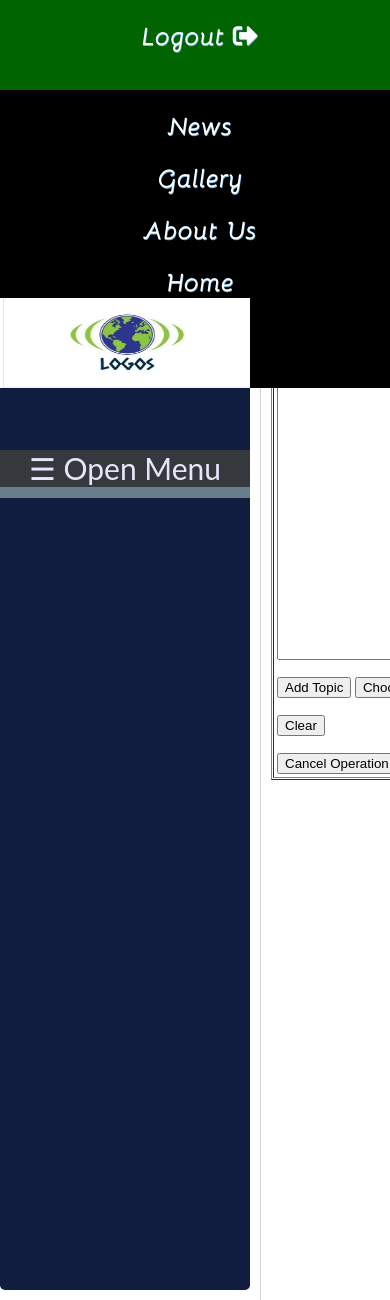
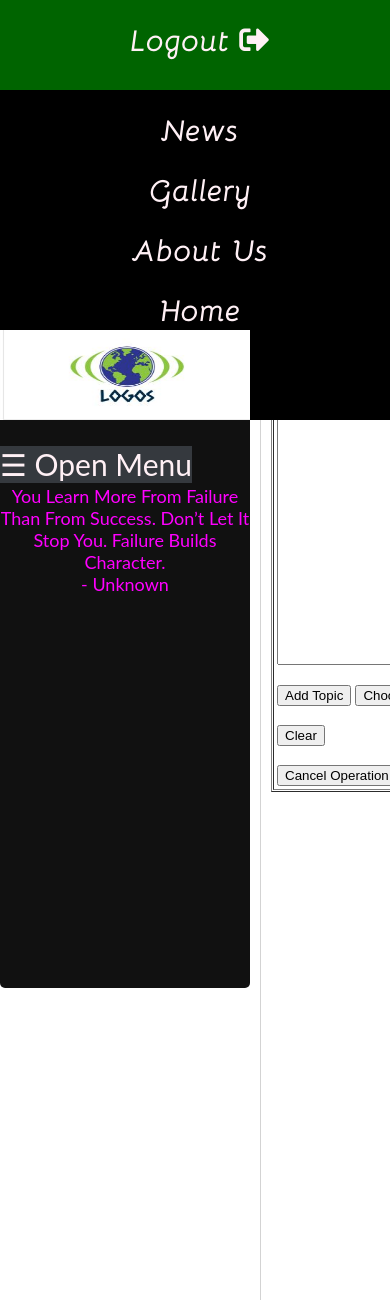
Before and after one commit to mmcclean1/TeamProject, a PHP site: page /test15/createTopic.php in a window 390 px wide; the page is wider, and only the part inside the window is pictured. Shown: the top 1300 px of that part. Run offline with PHP 8.4, Linux system fonts and the light colour scheme; a user stored in the database is signed in; data comes from the database, SQL or seed files in the repository; some libraries are stand-ins or nearby versions.

Commit message:
Add files via upload

```diff
--- a/TeamProject/assets/css/style.css
+++ b/TeamProject/assets/css/style.css
@@ -46,9 +46,12 @@ overflow: hidden;
 
 }
 /*TOP BAR NAVIVATION*/
+
+
+
 .menu li a{
 	display: block;
-	color: white;
+	color:  lavenderblush;
 	text-align: center;
 	padding: 8px 8px;
 	text-decoration: none;
@@ -74,11 +77,13 @@ height: 100%;
 .logo a{
 	font-family: 'Bellota-BoldItalic', sans-serif;
 	margin-left: 10px;
-	font-size: 25;
+	font-size: 30px;
 	position: relative;
 	top: 9px;
+	/*
 	text-shadow: #73B6E2 0.5px 0.5px 0px;
 	color: lavender;
+	*/
 }
 
 /*STYLE THE WRAPPER OF PAGE*/
@@ -94,20 +99,37 @@ height: 100%;
 /*GALLERY STYLING
 */
 #color1{
-	width: auto;
 	height:auto;
-	background-color: skyblue;
+	background-color: #c39ed2;
+	/*	background-color: mediumslateblue;*/
+	/*	background-color: skyblue;*/
+	margin-left: -11px;
+	margin-right: -12px;
+	color: black;
+
+}
+
+#color2{
+
+
+	height:auto;
+	background-color: #c39ed2;
+	/*	background-color: mediumslateblue;*/
+	/*	background-color: skyblue;*/
+	margin-left: -11px;
+	margin-right: -12px;
+
 	color: black;
 
 }
 
 #color{
-	width: 100%;
+	width: 112%;
 }
 
 .paragraph{
 	width: auto;
-	margin-left: 300px;
+	margin-left: 150px;
 	margin-right: 300px;
 	font-weight: 900;
 	padding: 20px;
@@ -116,13 +138,23 @@ height: 100%;
 }
 
 #team img{
-Width: 100%;
-height: auto;
+	Width: 100%;
+	height: auto;
 
 }
+
+/*CREATE STYLE INLINE STYLE TAGS TO TEST CSS*/
+#galleryCon{
+	display:inline-block;
+	position: absolute;
+	left:270px;
+	bottom:330px;
+}
+
 #gallery {
 	position: absolute;
 	clear: both;
+
 
 }
 #gallery ul {
@@ -158,7 +190,6 @@ height: auto;
 	top: 10px;
 	left: 850px;
 	text-align: center;
-
 }
 
 /*CONTACT INFORMATIONS*/
@@ -168,55 +199,10 @@ height: auto;
 	font-size: 14px;
 	width: 400px;
 	font-weight: bolder;
-	 text-align: justify;
+	text-align: justify;
 
 }
 
-@media only screen and (max-width: 1024px) {
-body { margin: 0; }
-
-#content {
-	width: auto;
-	padding: 5px;
-}
-#container {width: auto; margin: 0;}
-
-#color{
-	width: 100%;
-	height:auto;
-
-}
-
-.paragraph{
-	text-align: left;
-	width: 100%;
-	height:auto;
-	margin: 0;
-	padding: 0;
-
-}
-
-.left {
-
-	float: none;
-	width: 100%;
-}
-
-
-#gallery{
-	display: inline;
-	height: auto;
-	width: auto;
-
-}
-.team{
-	width: 100%;
-	height:auto;
-
-}
-
-
-}
 #container #content #contact p {
 	text-align: left;
 }
@@ -247,22 +233,42 @@ select.courseNo{
 	text-decoration: none;
 }
 
+/*QUOTES SIDEBAR*/
+#quotes,p{
+	margin-top: 60%;
+	text-align: center;
+	font-size: 18px;
+	text-decoration: none;
+}
+
+
+/* The left sidebar */
+#openNav{
+
+	background-color: #35393e;
+	text-align: center;
+	color:  lavenderblush;
+}
+
 /*/SIDEBAR ATTRIBUTES*/
 .sidbar_left {
 	top: -10px;
 	width: 35%;
 	max-width: 250px;
 	min-width: 250px;
-	min-height: 1200px;
-
 	float: left;
-	position: relative;
 	background-color: #111d3e;
-	/*	border-right: 10px solid #83D6FE;*/
-	/*	color: #CBEAF8;*/
 	margin-right: 20px;
 	border-bottom-right-radius: 5px;
 	border-bottom-left-radius: 5px;
+	height: 100%;
+	position: fixed;
+	z-index: 1;
+	top: 10%;
+	left: 0;
+	background-color: #111;
+	overflow-x: hidden;
+	padding-top: 60px;
 }
 
 /*INDEX MAIN CONTENT AREA*/
@@ -307,14 +313,6 @@ select.courseNo{
 /*BOOOTTSTRAPPP EXAMPLEEEEEE  SIDDEBBARRRR ****************************/
 /* The main content */
 
-/* The left sidebar */
-#openNav{
-
-	background-color: #35393e;
-	text-align: center;
-	color:  lavender;
-}
-
 .sidebar-left .sidebar-links {
 	margin: 20px auto;
 }
@@ -330,7 +328,7 @@ select.courseNo{
 	font-weight: bold;
 	border-left-width: 6px;
 	border-left-style: solid;
-/*	TEXT ADDED IN TO CENTER ICONS*/
+	/*	TEXT ADDED IN TO CENTER ICONS*/
 	display: flex;
 	color:  lavender;
 	flex-direction: column;
@@ -379,9 +377,6 @@ select.courseNo{
 	color: #86be2e;
 }
 
-
-
-
 /*	Removing margins and paddings from the body, so that
 the sidebar takes the full height of the page */
 
@@ -423,15 +418,6 @@ body {
 	margin: 4px 2px;
 	cursor: pointer;
 }
-
-/*QUOTES SIDEBAR*/
-#quotes,p{
-	margin-top: 15%;
-	text-align: center;
-	font-size: 16px;
-	text-decoration: none;
-}
-
 
 /*SETTINGS PAGE*/
 #settings_input {
@@ -497,14 +483,13 @@ footer{
 /**NOTES:::<p style="clear:both"><br>Remember to clear floats after, or else will this p element also float next to the buttons.</p>**/
 /*****************************SIDE PANEL ICONS**************************************************
 *CHANGE VALUES HERE FOR THE WIDTH AND HEIGHT OF TILES*/
-
+/*USE THE CONTAINER TO PUT BORDER LINE UNDER OPEN */
 #container {
-	top:30%;
-	height:4%;
+	top:40%;
+	height 8%;
 	width: 100%;
 	margin:auto;
 	position: absolute;
-	background:#687F8B;
 
 }
 
@@ -657,20 +642,51 @@ footer{
 	.sidenav a {font-size: 18px;}
 }
 
+/*MEDIA QUERIES FOR GALLERY*/
+@media only screen and (max-width: 1024px) {
+	body { margin: 0; }
+
+	#content {
+		width: auto;
+		padding: 5px;
+	}
+	#container {width: auto; margin: 0;}
+
+	#color{
+		width: 100%;
+		height:auto;
+	}
+
+	.paragraph{
+		text-align: left;
+		width: 100%;
+		height:auto;
+		margin: 0;
+		padding: 0;
+
+	}
+
+	.left {
+
+		float: none;
+		width: 100%;
+	}
 
 
+	#gallery{
+		display: inline;
+		height: auto;
+		width: auto;
+
+	}
+	.team{
+		width: 100%;
+		height:auto;
+
+	}
 
 
-
-
-/*PUT THE NAME OF YOUR PAGE HERE WITH STYLE LABELLING*/
-
-/*RESPONSIVE CODE GOES HERE********************************************************************/
-/*JOHN LEE HEANEY*/
-
-/*FONTAWESON ICONS*/
-/* Making the sidebar responsive */
-
+}
 
 /*HEADER MENU AND ICON*/
 @media screen and (max-width: 600px) {
@@ -679,28 +695,5 @@ footer{
 	}
 }
 
-/*ADJUST SETTINGS HERE FOR THE RESPONSIVENESS OF CLASSES AND IDS*/
-@media only screen and (max-width: 1024px){
-	body{margin:0;}
-	#wrapper{width: auto;}
-	#content{margin-left:0; width:auto;}
-	#leftnav {float:none; width:auto;}
-	#leftnav li{display:inline-block; padding:0.5em;}
-	#leftnav ul{text-align:center;}
-	#leftnav a{border-style:none;}
-	#content p{font-size:90%;}
-	#rightcol{float:none; background-color:#ffffff; width:auto;}
-}
-
-/*ADJUST SETTINGS HERE FOR THE RESPONSIVENESS OF CLASSES AND IDS*/
-/* for 700px or less */
-@media only screen and (max-width: 768px) {
-	table{font-size:90%;}
-	table{padding:0;}
-	#leftnav li{display:block;}
-	#leftnav a{display:block; padding:0.5em; border-bottom: 2px ridge #000000;}
-	#rightcol{width:auto;}
-}
-
 
 }
```
Also changed, not shown: TeamProject/assets/css/Footer-with-button-logo.css (+14 -7 lines).
